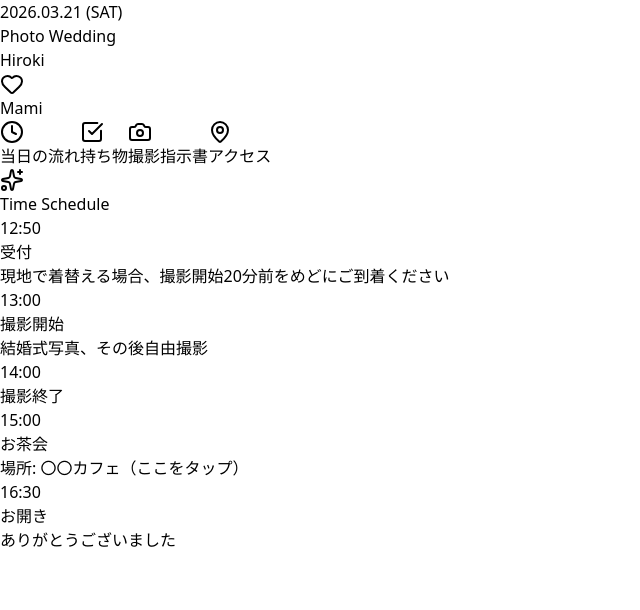
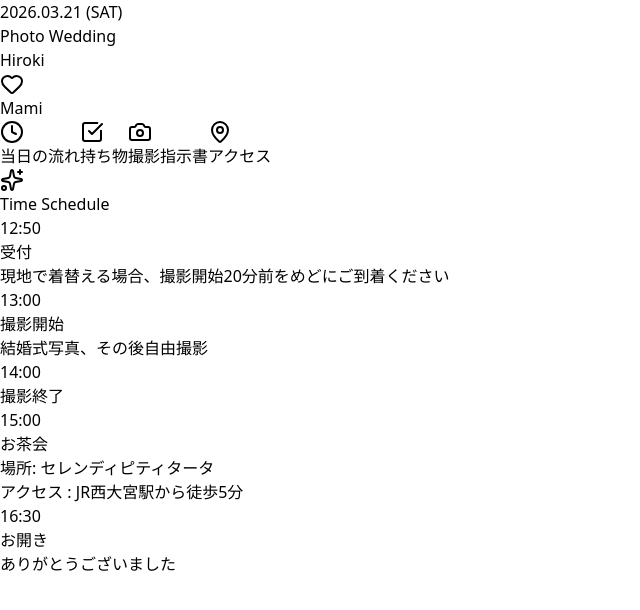
Before and after one commit to heerobaseball/photo-wedding, a React (Vite) app: page / in a window 1280 px wide. Shown: the top 610 px of the page, without its empty margins (0-640 px from the left). Built offline with nearby package versions, Linux system fonts and the light colour scheme.

Commit message:
リンクの構文エラーを修正2

```diff
--- a/src/App.jsx
+++ b/src/App.jsx
@@ -53,7 +53,7 @@ const scheduleData = [
     { time: "14:00", title: "撮影終了", desc: " " },
     { time: "15:00", title: "お茶会", desc: (
       <>
-        場所: <a href="https://maps.app.goo.gl/WnEiV2UgmZ7eTi827" target="_blank" rel="noopener noreferrer" className="text-rose-500 underline font-bold">〇〇カフェ（ここをタップ）</a>
+        場所: <a href="https://maps.app.goo.gl/WnEiV2UgmZ7eTi827" target="_blank" rel="noopener noreferrer" className="text-rose-500 underline font-bold">セレンディピティタータ</a><br />アクセス : JR西大宮駅から徒歩5分
       </>
     )},
     { time: "16:30", title: "お開き", desc: "ありがとうございました" },
```
